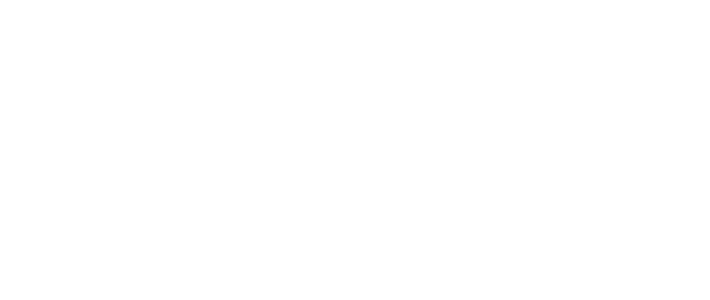
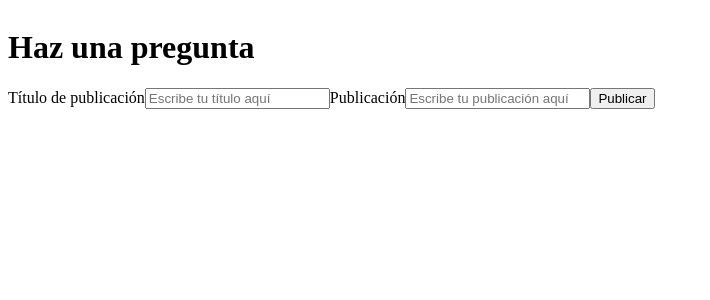
Before and after one commit to joakinm/luca-test, an Angular app: page / in a window 1280 px wide. Shown: the top 300 px of the page, without its empty margins (0-710 px from the left). Built offline with nearby package versions, Linux system fonts and the light colour scheme.

Commit message:
creando formulario, creando modelo pregunta, creando servicio pregunta

```diff
--- a/src/app/app.component.html
+++ b/src/app/app.component.html
@@ -1 +1,3 @@
+<app-form-pregunta></app-form-pregunta>
+
 <router-outlet></router-outlet>
--- /dev/null
+++ b/src/app/form-pregunta/form-pregunta.component.html
@@ -0,0 +1,19 @@
+<div>
+    <div class="d-flex">
+        <h1>Haz una pregunta</h1>
+
+    </div>
+    <form class="d-flex" [formGroup]="form">
+        <div>
+            <label for="titulo">Título de publicaci&oacute;n</label>
+            <input  type="text" name="titulo" id="titulo" formControlName="titulo" placeholder="Escribe tu título aquí" >
+            <span class="blockquote-footer" *ngIf="!form.get('titulo').valid && form.get('titulo').touched">Favor de ingresar un titulo</span>
+        </div>
+        <div>
+            <label for="publicacion">Publicaci&oacute;n</label>
+            <input type="text" name="publicacion" id="publicacion" formControlName="publicacion" placeholder="Escribe tu publicación aquí">
+            <span class="blockquote-footer" *ngIf="!form.get('publicacion').valid && form.get('publicacion').touched">Favor de ingresar un apellido</span>
+        </div>
+        <button type="submit" (click)="publicar()">Publicar</button>
+    </form>
+</div>
--- /dev/null
+++ b/src/app/form-pregunta/form-pregunta.component.scss
@@ -0,0 +1,3 @@
+.d-flex {
+    display: flex;
+}
--- /dev/null
+++ b/src/app/form-pregunta/form-pregunta.component.ts
@@ -0,0 +1,39 @@
+import { Component, OnInit } from '@angular/core';
+import { FormControl, FormGroup, Validators } from '@angular/forms';
+import { Pregunta } from '../models/pregunta.model';
+
+@Component({
+  selector: 'app-form-pregunta',
+  templateUrl: './form-pregunta.component.html',
+  styleUrls: ['./form-pregunta.component.scss']
+})
+export class FormPreguntaComponent implements OnInit {
+  public form: FormGroup;
+  public titulo: string;
+  public publicacion: string;
+  public modoEdit = false;
+  constructor() { }
+
+  ngOnInit(): void {
+    this.initForm();
+  }
+
+  private initForm(pregunta?: Pregunta) {
+    let titulo = '';
+    let publicacion = '';
+
+    if(this.modoEdit) {
+      titulo = pregunta.titulo;
+      publicacion = pregunta.publicacion;
+    }
+
+    this.form = new FormGroup({
+      'titulo' : new FormControl(titulo, Validators.required),
+      'publicacion' : new FormControl(publicacion, Validators.required),
+    });
+  }
+
+  public publicar() {
+
+  }
+}
```
Also changed, not shown: src/app/app.module.ts (+6 -2 lines), src/app/form-pregunta/preguntas.service.ts (added, +13 -0 lines), src/app/models/pregunta.model.ts (added, +9 -0 lines), 2 other files (tests, documents, lock files or other folders).
